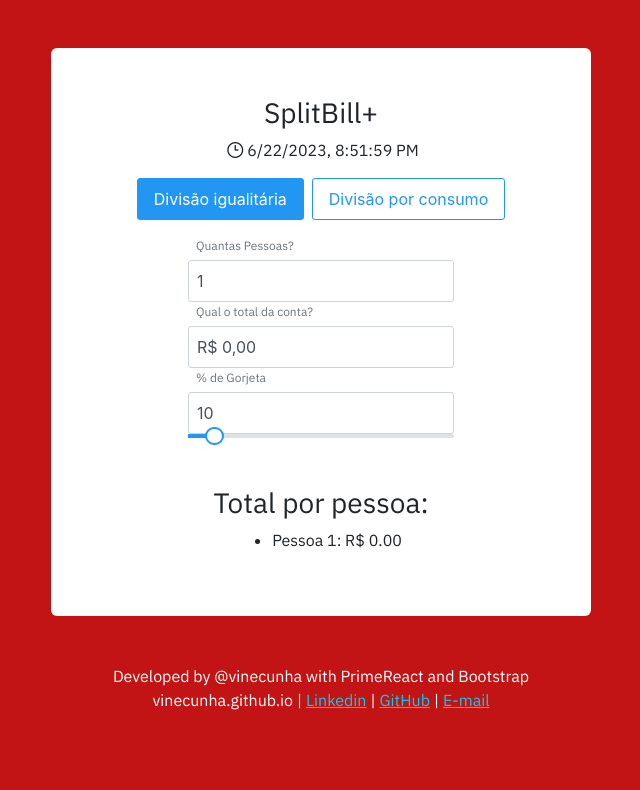
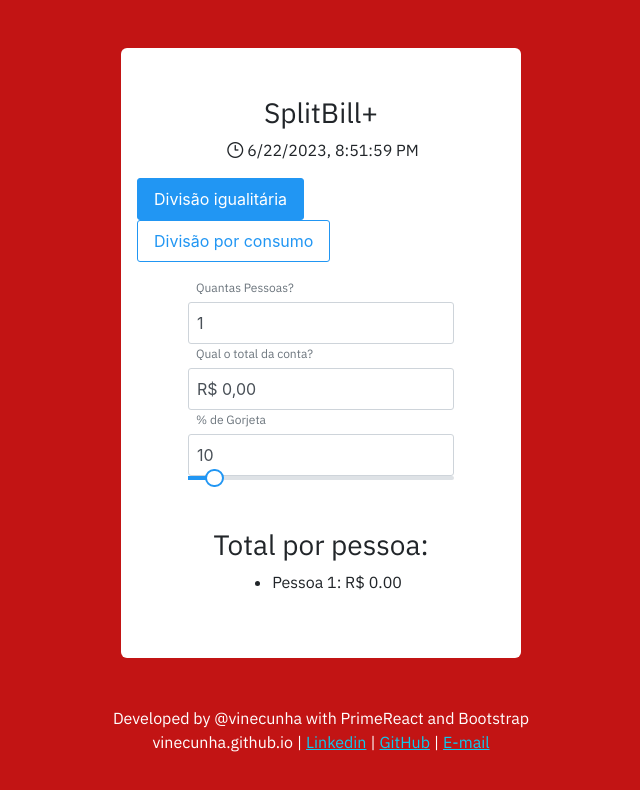
Before and after one commit to vinecunha/gorjeta, a React (Create React App) app: page / in a window 1280 px wide. Shown: the top 790 px of the page, without its empty margins (319-959 px from the left). Built offline with nearby package versions, Linux system fonts and the light colour scheme.

Commit message:
v.1.0.0.2

```diff
--- a/src/App.js
+++ b/src/App.js
@@ -111,7 +111,7 @@ const RestaurantBill = () => {
   }, []);
 
   return (
-    <div style={{maxWidth: '540px'}}className='container-sm bg-white rounded my-5 py-5 d-flex flex-column align-items-center'>
+    <div style={{maxWidth: '400px'}}className='container-sm bg-white rounded my-5 py-5 d-flex flex-column align-items-center'>
       <h3>SplitBill+</h3>
       <p className='d-flex flex-row align-items-center'>
         <i className='pi pi-clock mx-1'></i>
```
